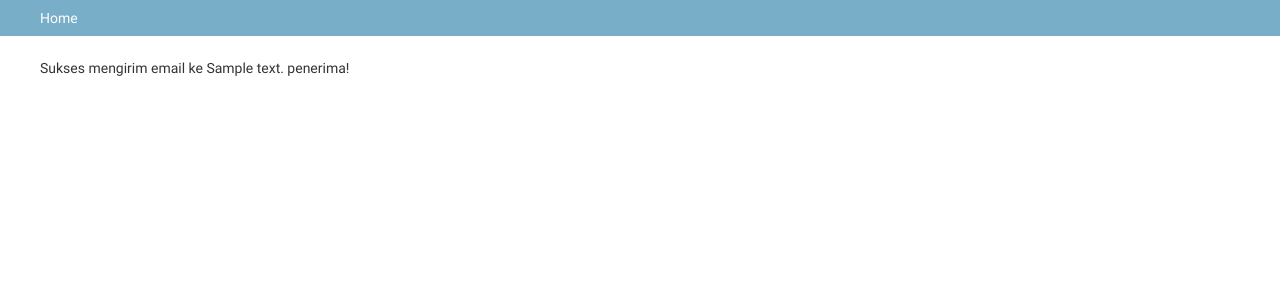
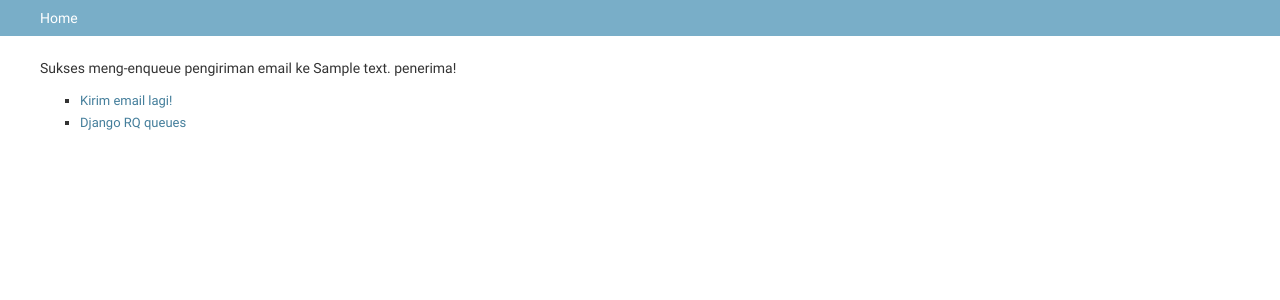
Before and after one commit to arkavidia-hmif/arkavidia-backend, a Django app: template arkav/announcement/templates/send_custom_email_success.html in a window 1280 px wide. Shown: the part 48-348 px from the top of the page. Run offline with Django 3.2, Linux system fonts and the light colour scheme; the template is opened without the code that fills it: most values are stand-ins (such as "Sample title", 1, 10 or a date in 2020); parts of the project's set-up code (start-up, migrations or seed data) failed here and were passed over.

Commit message:
Emphasize that message is being enqueued, not sent

```diff
--- a/arkav/announcement/templates/send_custom_email_success.html
+++ b/arkav/announcement/templates/send_custom_email_success.html
@@ -1,5 +1,13 @@
 {% extends "admin/base_site.html" %}
 
 {% block content %}
-<p>Sukses mengirim email ke {{ addresses }} penerima!</p>
+<p>Sukses meng-enqueue pengiriman email ke {{ addresses }} penerima!</p>
+<ul>
+    <li>
+        <a href="/administration-panel/send-email">Kirim email lagi!</a>
+    </li>
+    <li>
+        <a href="/django-rq">Django RQ queues</a>
+    </li>
+</ul>
 {% endblock %}
--- a/arkav/utils/services.py
+++ b/arkav/utils/services.py
@@ -12,5 +12,5 @@ class UtilityService():
         )
         mail.attach_alternative(mail_html_message, 'text/html')
         for attachment in attachments:
-            mail.attach_file(attachment)
+            mail.attach(attachment.name, attachment.read(), attachment.content_type)
         django_rq.enqueue(mail.send)
```
